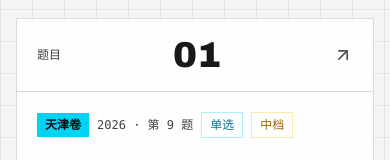
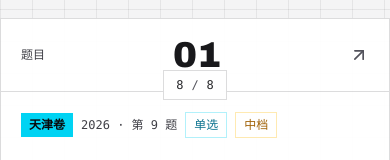
Before and after one commit to XuanheGuo/ProofArena, a Next.js app: page /problems in a window 390 px wide. Shown: the part 728-888 px from the top of the page. Built offline with nearby package versions, Linux system fonts and the light colour scheme.

Commit message:
Add mobile problem carousel

```diff
--- a/components/ProblemExplorer.tsx
+++ b/components/ProblemExplorer.tsx
@@ -1,6 +1,6 @@
 "use client";
 
-import { useMemo, useState } from "react";
+import { useEffect, useMemo, useRef, useState } from "react";
 import { Search, SlidersHorizontal, X } from "lucide-react";
 import type { Difficulty, ExamRegion, Problem, QuestionType } from "@/lib/types";
 import { ProblemCard } from "@/components/ProblemCard";
@@ -10,11 +10,13 @@ const types: Array<"全部题型" | QuestionType> = ["全部题型", "单选", "
 const difficulties: Array<"全部难度" | Difficulty> = ["全部难度", "基础", "中档", "压轴"];
 
 export function ProblemExplorer({ problems }: { problems: Problem[] }) {
+  const mobileScrollerRef = useRef<HTMLDivElement>(null);
   const [query, setQuery] = useState("");
   const [region, setRegion] = useState<(typeof regions)[number]>("全部卷别");
   const [type, setType] = useState<(typeof types)[number]>("全部题型");
   const [difficulty, setDifficulty] = useState<(typeof difficulties)[number]>("全部难度");
   const [topic, setTopic] = useState("全部专题");
+  const [mobileSlideIndex, setMobileSlideIndex] = useState(0);
 
   const topics = useMemo(
     () => ["全部专题", ...Array.from(new Set(problems.flatMap((problem) => problem.tags))).sort()],
@@ -39,6 +41,38 @@ export function ProblemExplorer({ problems }: { problems: Problem[] }) {
   }, [difficulty, problems, query, region, type, topic]);
 
   const hasFilters = query || region !== "全部卷别" || type !== "全部题型" || difficulty !== "全部难度" || topic !== "全部专题";
+
+  useEffect(() => {
+    setMobileSlideIndex(0);
+    mobileScrollerRef.current?.scrollTo({ left: 0 });
+  }, [filtered]);
+
+  useEffect(() => {
+    const scroller = mobileScrollerRef.current;
+    if (!scroller) return;
+
+    const observer = new IntersectionObserver(
+      (entries) => {
+        const activeEntry = entries
+          .filter((entry) => entry.isIntersecting)
+          .sort((a, b) => b.intersectionRatio - a.intersectionRatio)[0];
+        const index = activeEntry?.target.getAttribute("data-slide-index");
+        if (index) setMobileSlideIndex(Number(index));
+      },
+      { root: scroller, threshold: [0.55, 0.75, 0.95] },
+    );
+
+    Array.from(scroller.children).forEach((child) => observer.observe(child));
+    return () => observer.disconnect();
+  }, [filtered]);
+
+  function updateMobileSlideIndex() {
+    const scroller = mobileScrollerRef.current;
+    if (!scroller) return;
+
+    const nextIndex = Math.round(scroller.scrollLeft / scroller.clientWidth);
+    setMobileSlideIndex(Math.min(Math.max(nextIndex, 0), Math.max(filtered.length - 1, 0)));
+  }
 
   function resetFilters() {
     setQuery("");
@@ -146,11 +180,38 @@ export function ProblemExplorer({ problems }: { problems: Problem[] }) {
         </div>
 
         {filtered.length ? (
-          <div className="grid gap-4">
-            {filtered.map((problem, index) => (
-              <ProblemCard key={problem.id} problem={problem} rank={index + 1} />
-            ))}
-          </div>
+          <>
+            <div className="hidden md:grid md:gap-4">
+              {filtered.map((problem, index) => (
+                <ProblemCard key={problem.id} problem={problem} rank={index + 1} />
+              ))}
+            </div>
+
+            <div className="-mx-4 md:hidden">
+              <div
+                ref={mobileScrollerRef}
+                onScroll={updateMobileSlideIndex}
+                className="flex h-[calc(100svh-3rem)] min-h-[42rem] w-screen snap-x snap-mandatory overflow-x-auto scroll-smooth [scrollbar-width:none] [&::-webkit-scrollbar]:hidden"
+                aria-label="移动端题目滑动列表"
+              >
+                {filtered.map((problem, index) => (
+                  <div
+                    key={problem.id}
+                    data-slide-index={index}
+                    className="h-full w-screen min-w-full shrink-0 snap-start overflow-y-auto overscroll-contain"
+                  >
+                    <ProblemCard problem={problem} rank={index + 1} />
+                  </div>
+                ))}
+              </div>
+
+              <div className="pointer-events-none sticky bottom-4 z-10 mx-auto mt-4 flex w-fit items-center gap-2 border border-white/10 bg-zinc-950/90 px-3 py-1.5 font-mono text-xs text-zinc-300 backdrop-blur">
+                <span>{Math.min(mobileSlideIndex + 1, filtered.length)}</span>
+                <span className="text-zinc-600">/</span>
+                <span>{filtered.length}</span>
+              </div>
+            </div>
+          </>
         ) : (
           <div className="border border-white/10 bg-zinc-950 px-6 py-20 text-center">
             <Search className="mx-auto size-7 text-zinc-600" />
```
